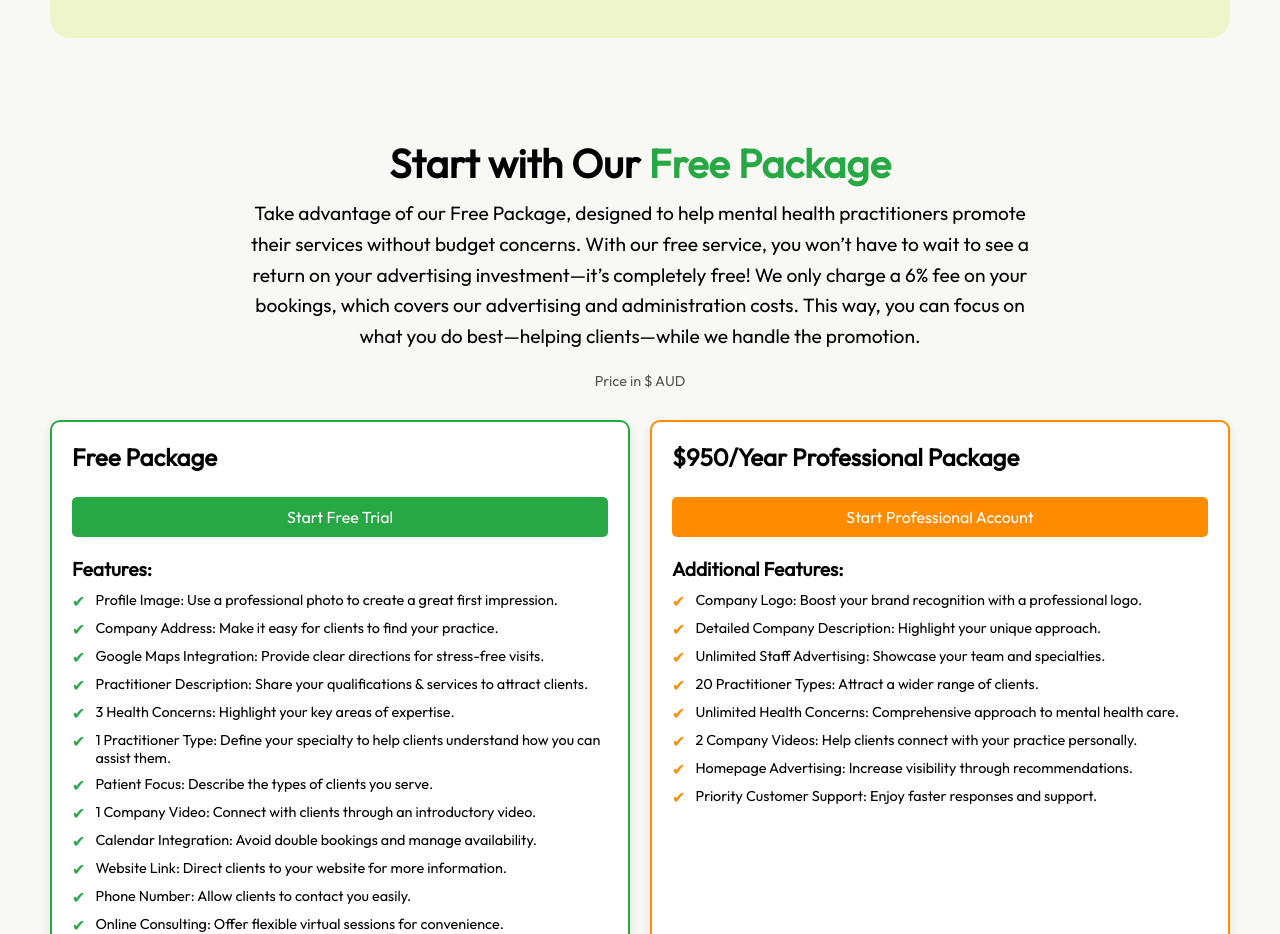
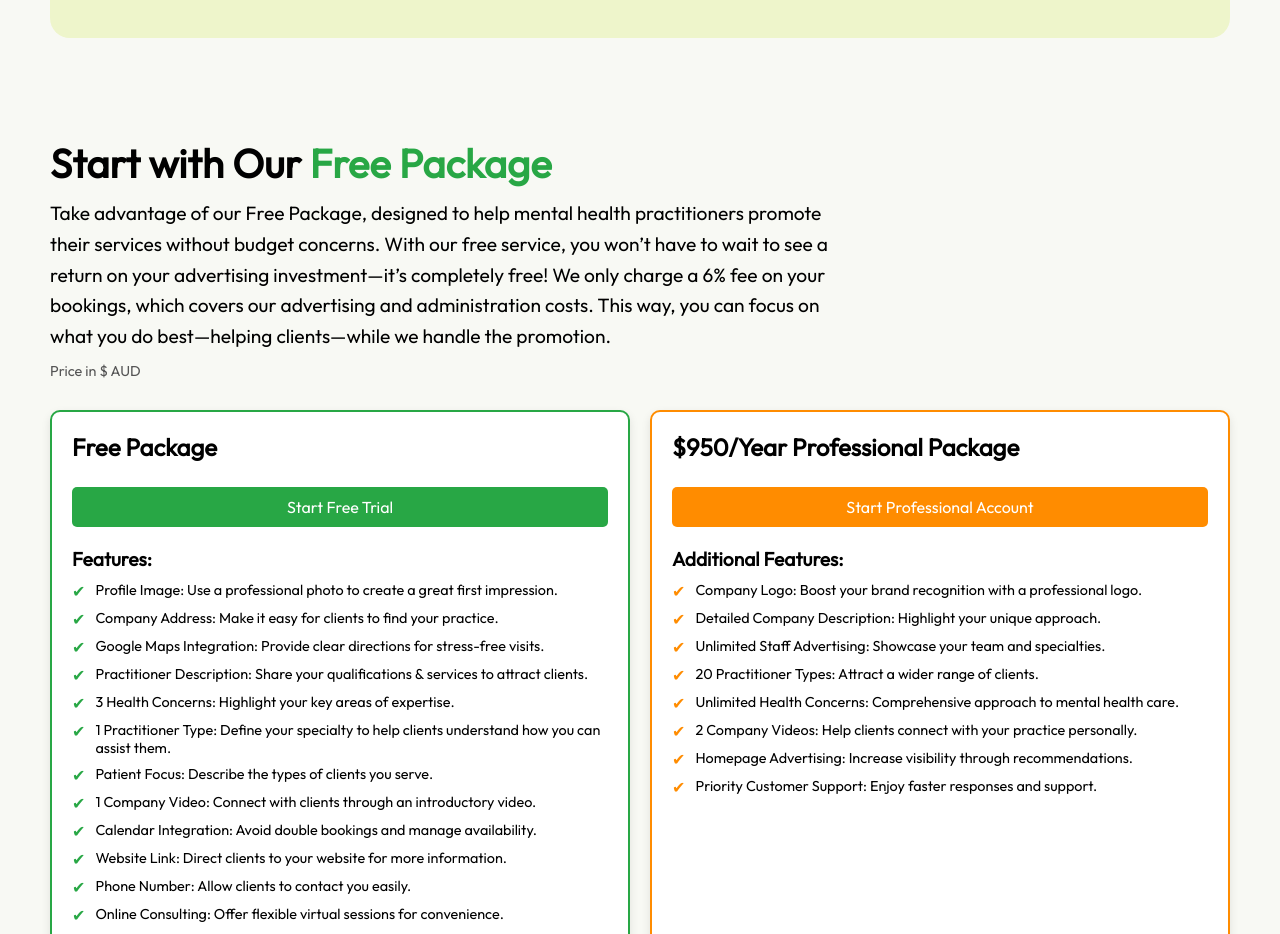
Before and after one commit to vidwanns/my_mind_hub, a Next.js app: page /list-your-practice in a window 1280 px wide. Shown: the part 3620-4554 px from the top of the page. Built offline with nearby package versions, Linux system fonts and the light colour scheme.

Commit message:
Update fourthSection.css

```diff
--- a/src/styles/list-your-practice-css/fourthSection.css
+++ b/src/styles/list-your-practice-css/fourthSection.css
@@ -5,7 +5,7 @@
   }
 
   .List-fourth-header {
-    text-align: center;
+    text-align: left;
     margin-bottom: 30px;
   }
 
@@ -22,7 +22,6 @@
   .List-section-description {
     font-size: 1.2rem;
     line-height: 1.6;
-    margin: 0 auto 20px;
     max-width: 800px;
   }
 
```
